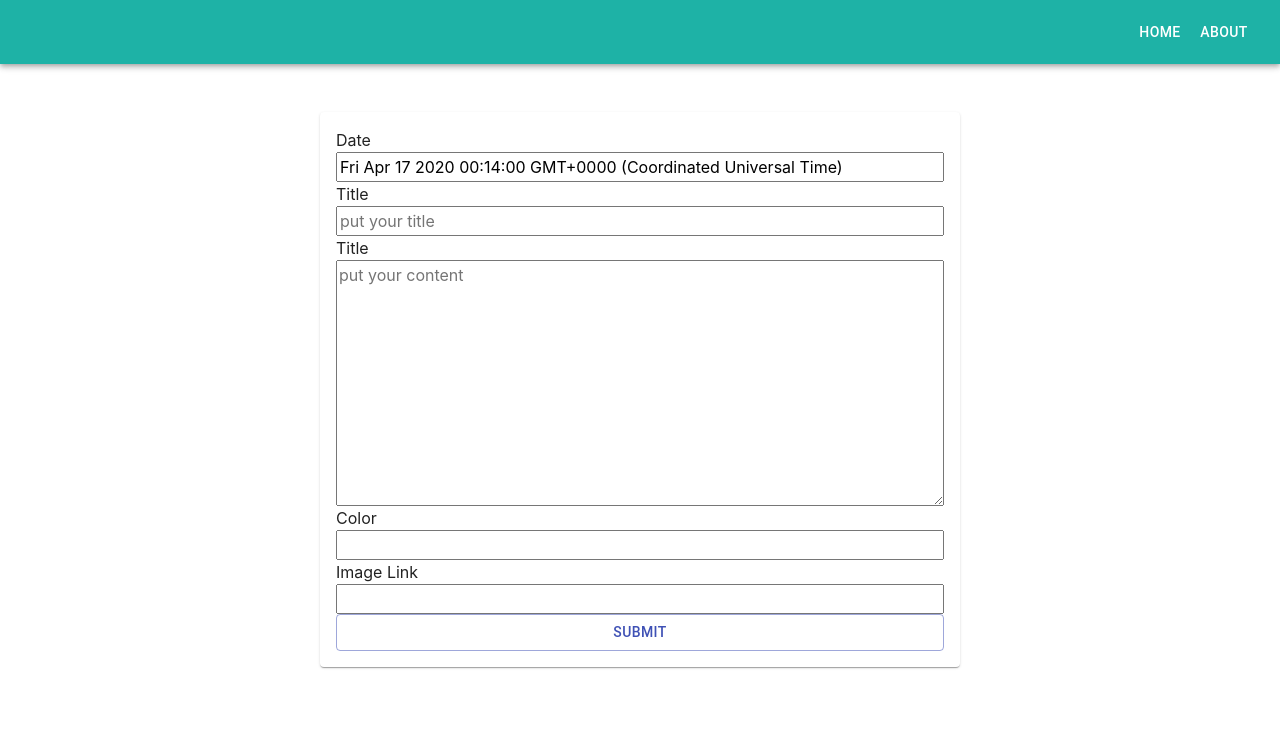
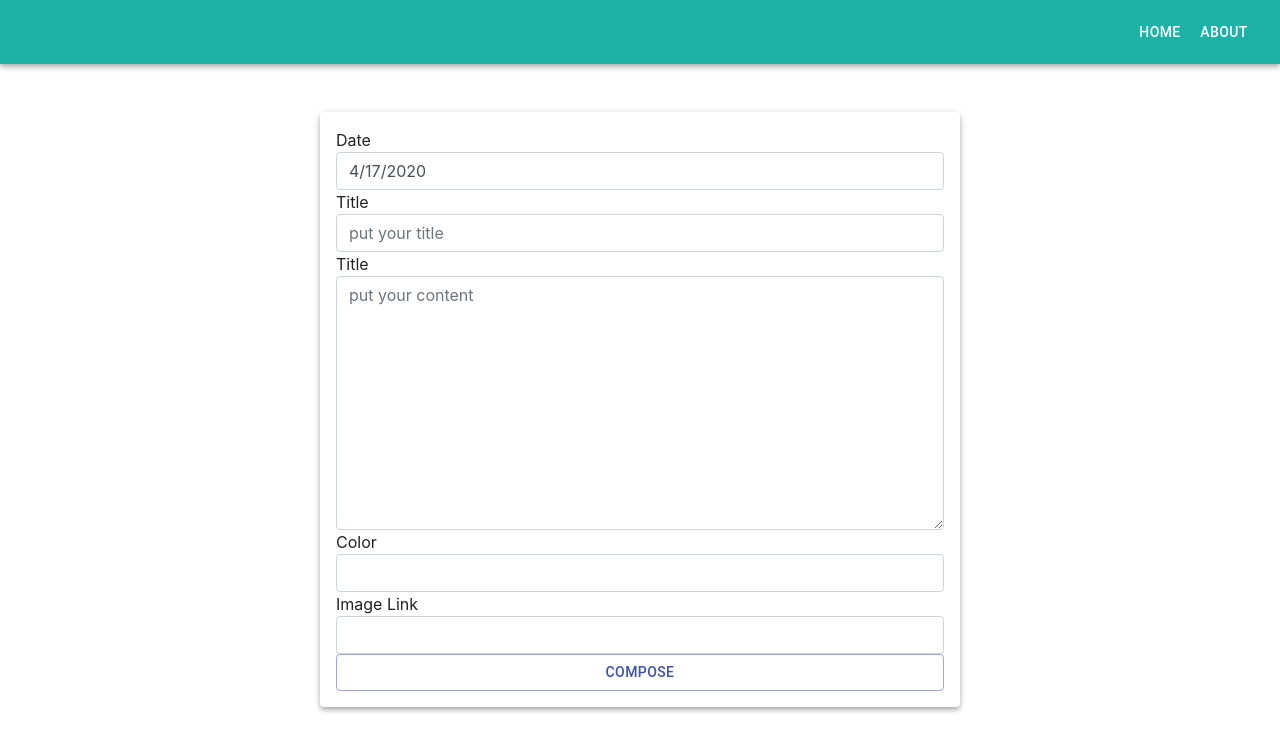
Before and after one commit to samreality4/newblog, a React (Create React App) app in the folder frontend/: page /Compose in a window 1280 px wide. Shown: the top 752 px of the page. Built offline with nearby package versions, Linux system fonts and the light colour scheme.

Commit message:
update backend

```diff
--- a/frontend/package.json
+++ b/frontend/package.json
@@ -7,6 +7,7 @@
     "@testing-library/jest-dom": "^4.2.4",
     "@testing-library/react": "^9.5.0",
     "@testing-library/user-event": "^7.2.1",
+    "axios": "^0.19.2",
     "bootstrap": "^4.4.1",
     "react": "^16.13.1",
     "react-color": "^2.18.0",
@@ -35,5 +36,6 @@
       "last 1 firefox version",
       "last 1 safari version"
     ]
-  }
+  },
+  "proxy": "http://localhost:4000"
 }
--- a/frontend/src/components/Compose.jsx
+++ b/frontend/src/components/Compose.jsx
@@ -1,36 +1,51 @@
 import React from "react";
 import { Paper, Button } from "@material-ui/core";
-import styled from 'styled-components';
+import styled from "styled-components";
+import axios from "axios";
 
 function Compose() {
   const date = new Date();
-  const Label = styled.label `
+  const Label = styled.label`
     margin-bottom: 0px;
   `;
 
-
-  return <Paper className="w-50 h-auto m-5 p-2 mx-auto">
+  return (
+    <Paper className="w-50 h-auto m-5 p-2 mx-auto" elevation={4}>
       <form action="/compose" method="post">
-      <div className="d-flex flex-column m-2">
+        <div className="d-flex flex-column m-2 form-group">
           <Label for="date">Date</Label>
-      <input id="date" value={date} name="date"></input>
+          <input
+            className="form-control"
+            id="date"
+            value={date.toLocaleDateString("en-US")}
+            name="date"
+          ></input>
           <Label for="title">Title</Label>
-      <input id="title" placeHolder="put your title" name="title"></input>
+          <input
+            className="form-control"
+            id="title"
+            placeHolder="put your title"
+            name="title"
+          ></input>
           <Label for="content">Title</Label>
           <textarea
+            className="form-control"
             rows="10"
             id="content"
             placeHolder="put your content"
             name="content"
           ></textarea>
           <Label for="color">Color</Label>
-      <input id="color" name="color"></input>
+          <input className="form-control" id="color" name="color"></input>
           <Label for="image">Image Link</Label>
-      <input id="image" name="image"></input>
-      <Button variant="outlined" color="primary" type="subtmit">Submit</Button>
+          <input className="form-control" id="image" name="image"></input>
+          <Button variant="outlined" color="primary" type="subtmit">
+            Compose
+          </Button>
         </div>
       </form>
-  </Paper>;
+    </Paper>
+  );
 }
 
 export default Compose;
--- a/frontend/src/components/Posts.jsx
+++ b/frontend/src/components/Posts.jsx
@@ -1,12 +1,31 @@
-import React from "react";
+import React, { useState, useEffect } from "react";
 import array from "../data";
 import Post from "./Post";
+import axios from "axios";
 
 function Posts() {
+  const [postArray, setPostArray] = useState([
+    {
+      title: "",
+      content: "",
+      color: "",
+      date: "",
+    }
+  ]);
+
+  // useEffect(() => {
+  //   async function getPosts() {
+  //     const res = await axios.get("/");
+  //     setPostArray(res.data);
+  //   }
+  //   getPosts();
+  // }, []);
+
+
   return (
     <div className="container-fluid p-0 row m-0 justify-content-center text-center">
-      {array.map((item) => {
-        return <Post title={item.title} text={item.text} />;
+      {postArray.map((item) => {
+        return <Post title={item.title} content={item.content} bcolor={item.color} date={item.date}/>;
       })}
     </div>
   );
```
Also changed, not shown: 2 other files (tests, documents, lock files or other folders). Lines whose indentation alone changed are shown as unchanged.
